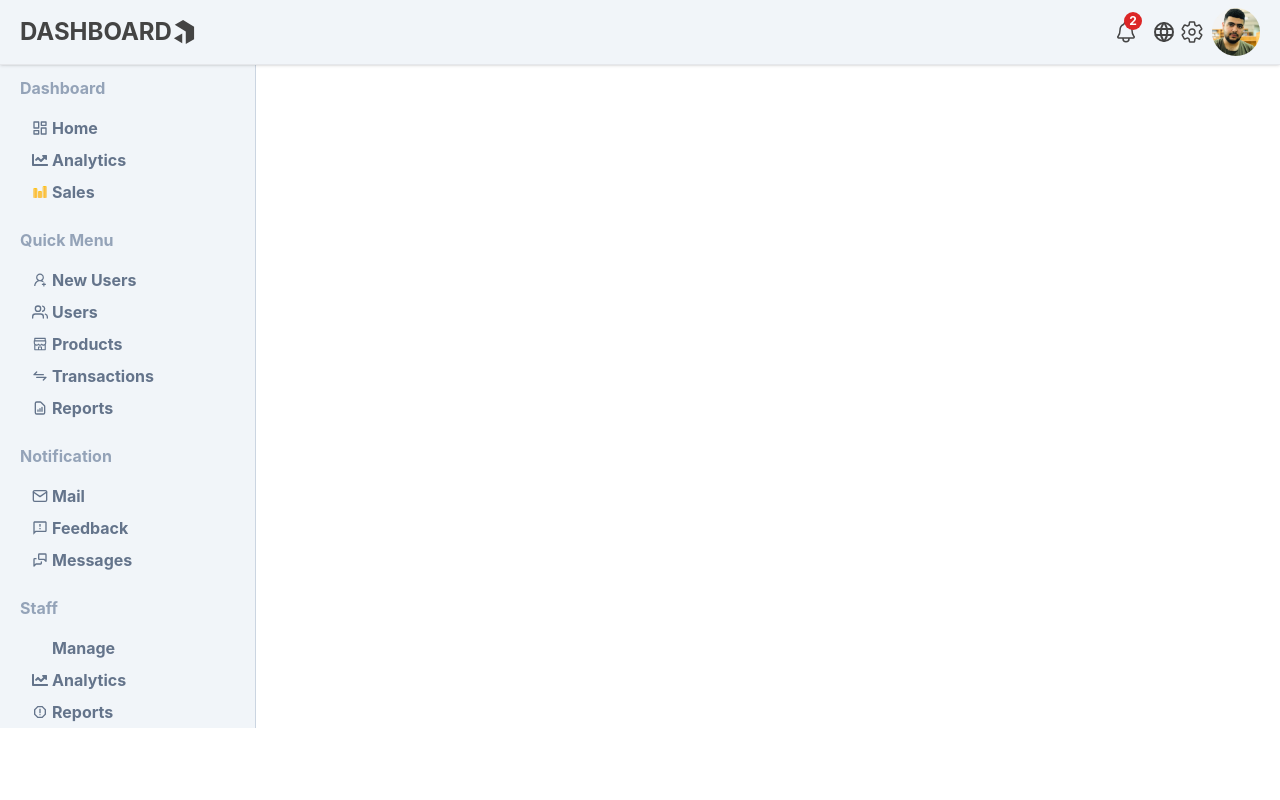
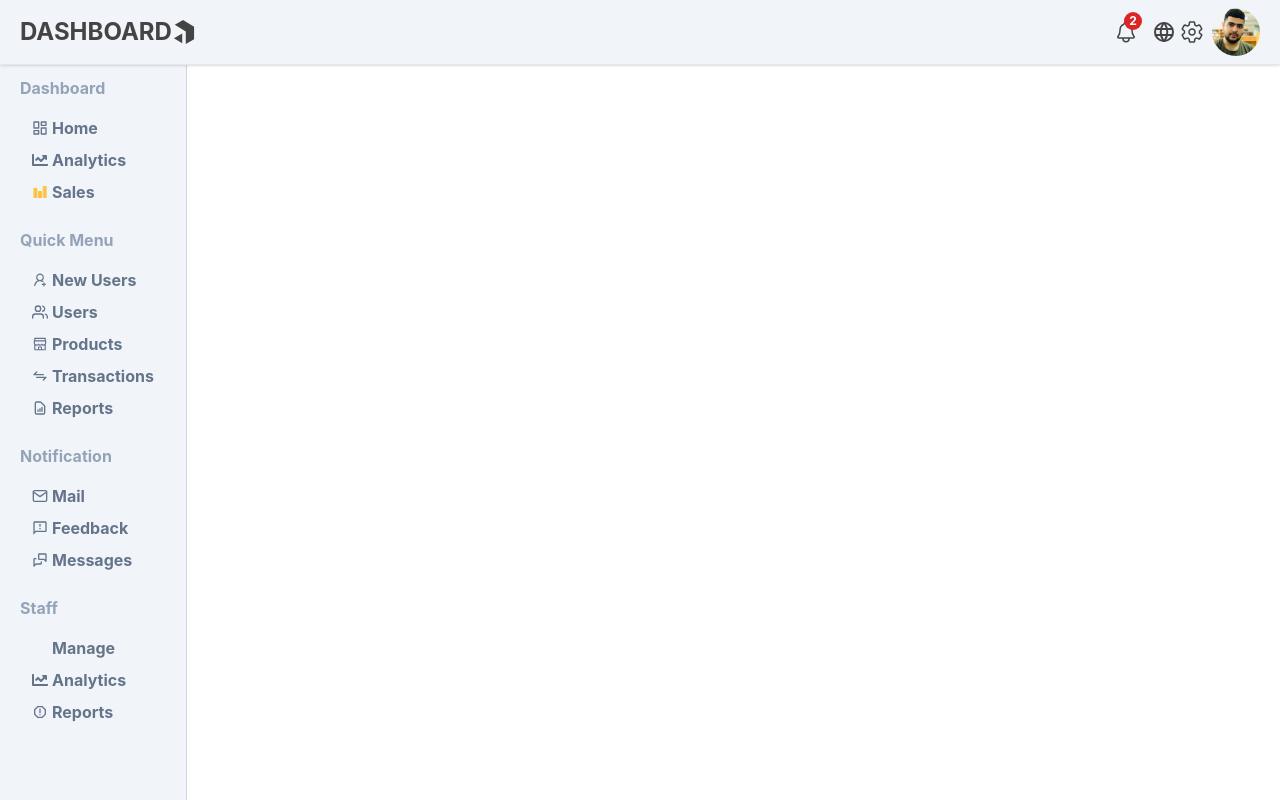
Before and after one commit to ghasemizade/dashboard-cms, a React (Create React App) app: page / in a window 1280 px wide. Built offline with nearby package versions, Linux system fonts and the light colour scheme; some icons are missing.

Commit message:
update style

```diff
--- a/src/components/Sidebar.js
+++ b/src/components/Sidebar.js
@@ -19,10 +19,10 @@ export default function Sidebar() {
   return (
     <div className={clsx(
         "bg-slate-100 invisible md:visible",
-        "w-1/5 absolute left-0 top-0",
         "border-r border-slate-300",
+        "absolute top-0 bottom-0 pt-14"
     )}>
-        <div className={clsx("pt-14")}>
+        <div >
             <SidebarSec title={"Dashboard"}>
                 <SidebarItems route={'/'} title={'Home'} icon={<LuLayoutDashboard/>}/>
                 <SidebarItems route={'/analytics'} title={'Analytics'} icon={<FaChartLine/>}/>
```
